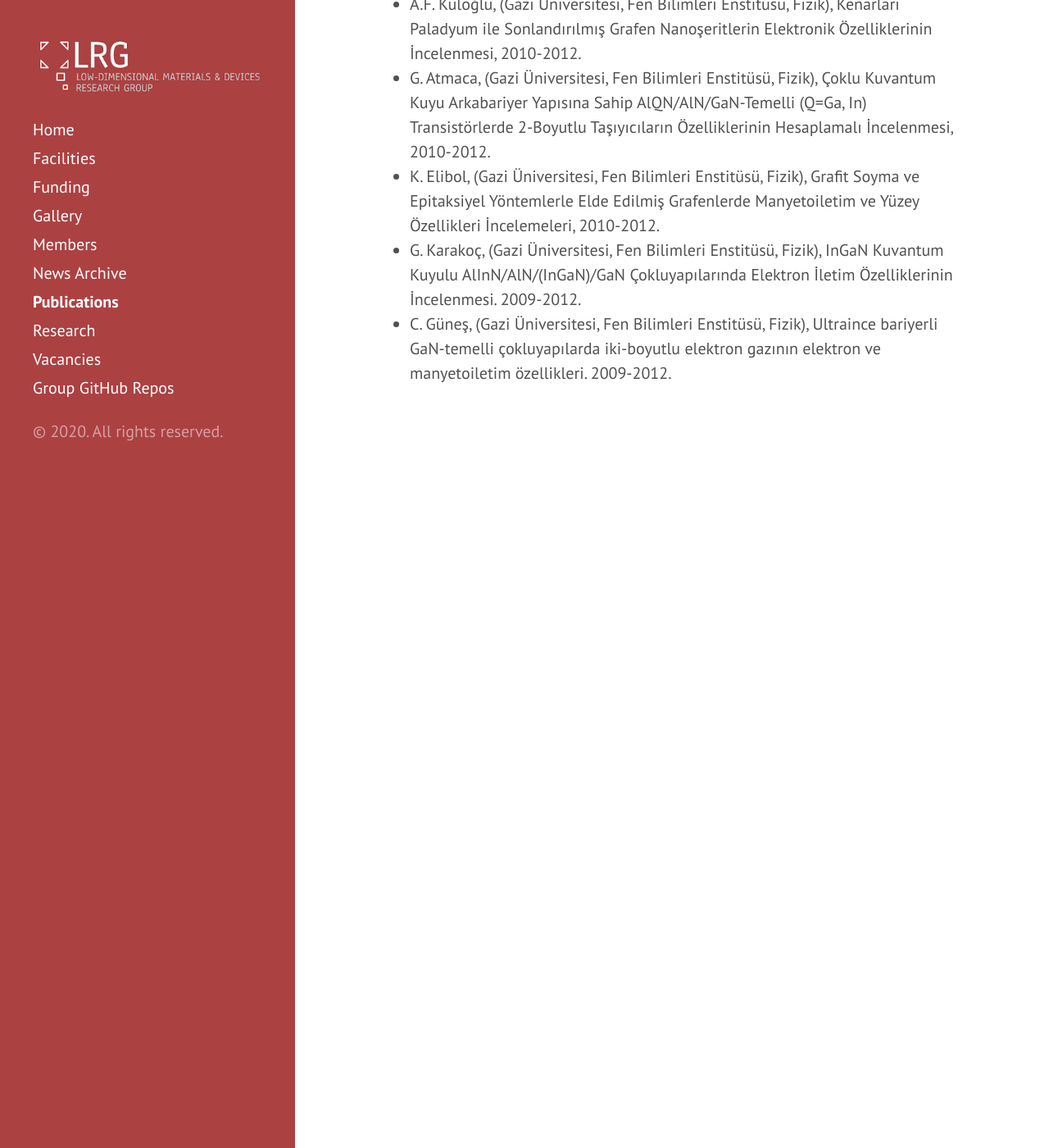
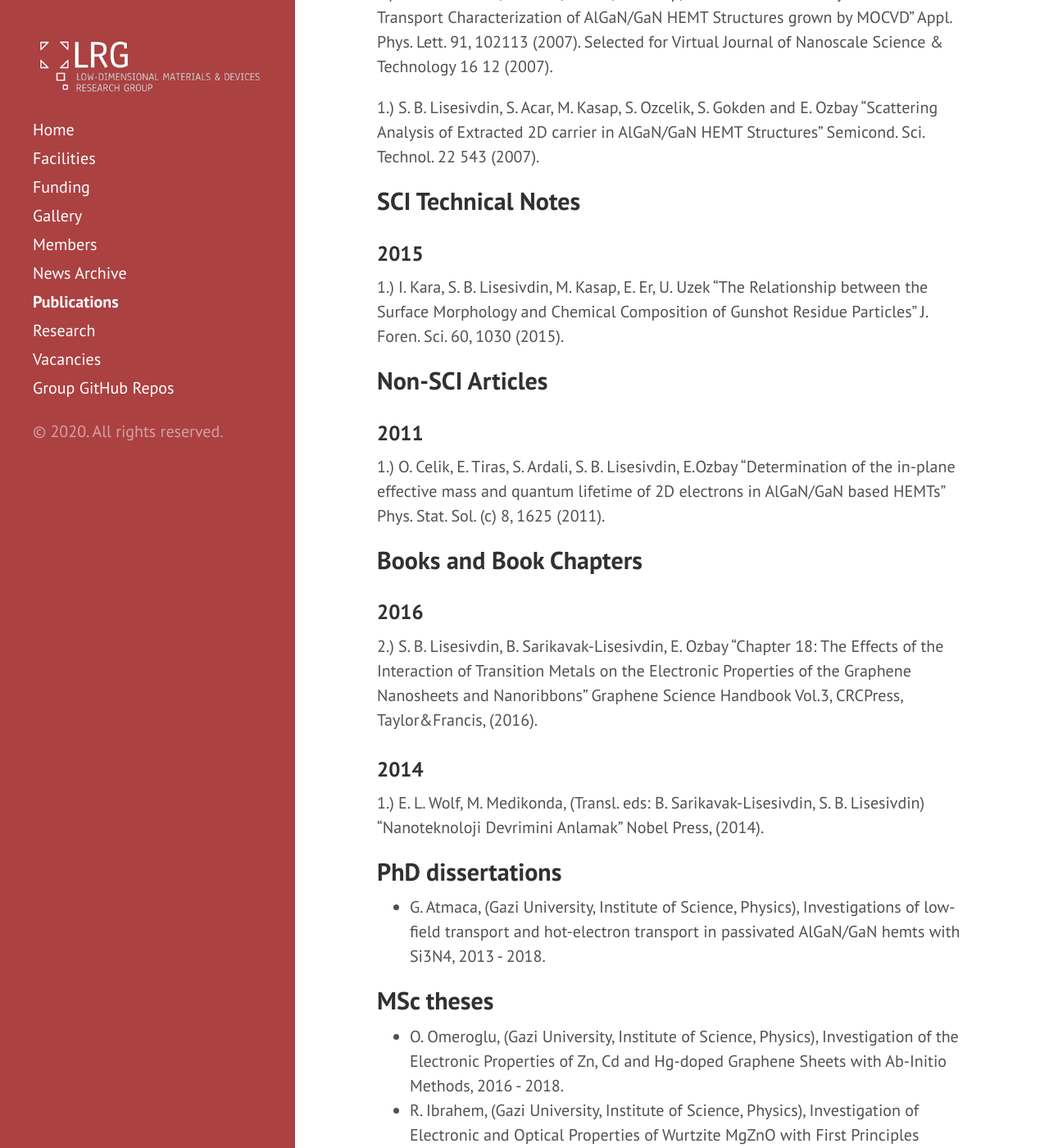
Before and after one commit to lrgresearch/oldwebsite, a Jekyll site: the page built from publications.md, in a window 1280 px wide and 1400 px high, scrolled down 8624 px. Shown: the whole window at 82% size. Built offline with Jekyll 4.4.1, drawn with Linux system fonts in a browser that asks for light colours; Markdown is read by kramdown in place of the engine named in the settings; some of the changed text lies outside the part shown.

Commit message:
Update publications.md

```diff
--- a/publications.md
+++ b/publications.md
@@ -5,9 +5,17 @@
 
 ![Image](files/ribbon.png)
 
-The articles are copyrighted (©) by the respective publishers. DOI links are provided below. Please do not hesitate to contact to obtain author copies of the articles.
+The articles are copyrighted (©) by the respective publishers. Please do not hesitate to contact to obtain author copies of the articles.
 
 ## SCI Articles
+
+### 2019
+
+68.) P. Narin, J. M. All Abbas, G. Atmaca, E. Kutlu, S. B. Lisesivdin, E. Ozbay "Ab initio study of electronic properties of armchair graphene nanoribbons passivated with heavy metal elements" Solid State Commun. 296, (2019).
+
+67.) P. Narin, E. Arslan, M. Ozturk, M. Ozturk, S. B. Lisesivdin, E. Ozbay "Scattering analysis of ultrathin barrier (< 7 nm) GaN-based heterostructures" Appl. Phys. A Mater. Sci. Process. 125, 278 (2019).
+
+66.) J. M. All Abbas, P. Narin, E. Kutlu, S. B. Lisesivdin, E. Ozbay "Electronic properties of Zigzag ZnO nanoribbons with Hydrogen and Magnesium passivations" Physica B 556, (2019).
 
 ### 2018
 
@@ -163,12 +171,39 @@
 
 1.) S. B. Lisesivdin, S. Acar, M. Kasap, S. Ozcelik, S. Gokden and E. Ozbay “Scattering Analysis of Extracted 2D carrier in AlGaN/GaN HEMT Structures” Semicond. Sci. Technol. 22 543 (2007).
 
+## SCI Technical Notes
+
+### 2015
+
+1.) I. Kara, S. B. Lisesivdin, M. Kasap, E. Er, U. Uzek "The Relationship between the Surface Morphology and Chemical Composition of Gunshot Residue Particles" J. Foren. Sci. 60, 1030 (2015).
+
+## Non-SCI Articles
+
+### 2011
+
+1.) O. Celik, E. Tiras, S. Ardali, S. B. Lisesivdin, E.Ozbay “Determination of the in-plane effective mass and quantum lifetime of 2D electrons in AlGaN/GaN based HEMTs” Phys. Stat. Sol. (c) 8, 1625 (2011).
+
+## Books and Book Chapters
+
+### 2016
+
+2.) S. B. Lisesivdin, B. Sarikavak-Lisesivdin, E. Ozbay “Chapter 18: The Effects of the Interaction of Transition Metals on the Electronic Properties of the Graphene Nanosheets and Nanoribbons” Graphene Science Handbook Vol.3, CRCPress, Taylor&Francis, (2016).
+
+### 2014
+
+1.) E. L. Wolf, M. Medikonda, (Transl. eds: B. Sarikavak-Lisesivdin, S. B. Lisesivdin) “Nanoteknoloji Devrimini Anlamak” Nobel Press, (2014).
+
 ## PhD dissertations
 
-* n/a
+* G. Atmaca, (Gazi University, Institute of Science, Physics), Investigations of low-field transport and hot-electron transport in passivated AlGaN/GaN hemts with Si3N4, 2013 - 2018.
 
 ## MSc theses
 
+* O. Omeroglu, (Gazi University, Institute of Science, Physics), Investigation of the Electronic Properties of Zn, Cd and Hg-doped Graphene Sheets with Ab-Initio Methods, 2016 - 2018.
+* R. Ibrahem, (Gazi University, Institute of Science, Physics), Investigation of Electronic and Optical Properties of Wurtzite MgZnO with First Principles Calculations, 2016 - 2018.
+* M. Ozturk, (Gazi University, Institute of Science, Physics), Electrical Characteristics and Scattering Analysis of Ultrathin Barrier GaN-Based High Electron Mobility Transistors, 2015 - 2018.
+* J. M. M. J. Al-Abbas, (Gazi University, Institute of Science, Physics),Simulation and optimation of GaN-based ultrathin barrier high electron mobility transistors, 2014 - 2016.
+* E. Kutlu, (Gazi University, Institute of Science, Physics), Investigation of the effects of Cadmium Doping on Electronic and Optical Properties of Graphene Nanoribbons, 2014 -2016.
 * A.F. Kuloğlu, (Gazi Üniversitesi, Fen Bilimleri Enstitüsü, Fizik), Kenarları Paladyum ile Sonlandırılmış Grafen Nanoşeritlerin Elektronik Özelliklerinin İncelenmesi, 2010-2012.
 * G. Atmaca, (Gazi Üniversitesi, Fen Bilimleri Enstitüsü, Fizik), Çoklu Kuvantum Kuyu Arkabariyer Yapısına Sahip AlQN/AlN/GaN-Temelli (Q=Ga, In) Transistörlerde 2-Boyutlu Taşıyıcıların Özelliklerinin Hesaplamalı İncelenmesi, 2010-2012.
 * K. Elibol, (Gazi Üniversitesi, Fen Bilimleri Enstitüsü, Fizik), Grafit Soyma ve Epitaksiyel Yöntemlerle Elde Edilmiş Grafenlerde Manyetoiletim ve Yüzey Özellikleri İncelemeleri, 2010-2012.
```
